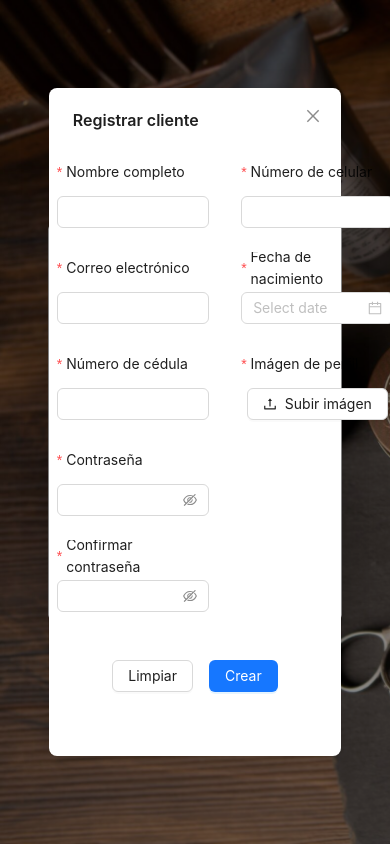
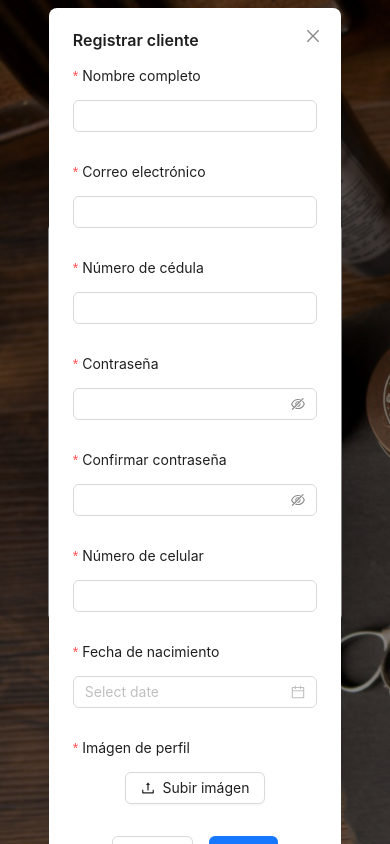
Before and after one commit to Odzen/barber_management_frontend, a React (Vite) app: page / in a window 390 px wide. Both pictures are taken after a click on the link "Registrarse". Built offline with nearby package versions, Linux system fonts and the light colour scheme; grey boxes are pictures that could not be loaded.

Commit message:
user register responsive

```diff
--- a/src/security/views/login/index.jsx
+++ b/src/security/views/login/index.jsx
@@ -218,8 +218,8 @@
           }}
         >
           <Row className='col-12 col-md-12 d-flex flex-column align-items-center'>
-            <div className='d-flex justify-content-center'>
-              <Col span={12} className="m-3">
+            <div className='d-flex justify-content-center form_r'>
+              <Col span={12} className="m-3 col_r">
                 <Form.Item
                   name="name"
                   label="Nombre completo"
@@ -283,7 +283,7 @@
                     name="password_confirm" />
                 </Form.Item>
               </Col>
-              <Col span={12} className="m-3">
+              <Col span={12} className="m-3 col_r">
                 <Form.Item
                   name="phone"
                   label="Número de celular"
--- a/src/security/views/login/login.css
+++ b/src/security/views/login/login.css
@@ -57,12 +57,30 @@
 .login-form {
   max-width: 300px;
 }
+
 .login-form-forgot {
   float: right;
 }
+
 .ant-col-rtl .login-form-forgot {
   float: left;
 }
+
 .login-form-button {
   width: 100%;
 }
+
+.form_r {
+  flex-direction: row;
+}
+
+@media (max-width: 768px) {
+  .form_r {
+    flex-direction: column !important;
+  }
+
+  .col_r {
+    margin: 0 !important;
+    max-width: 100%;
+  }
+}
```
